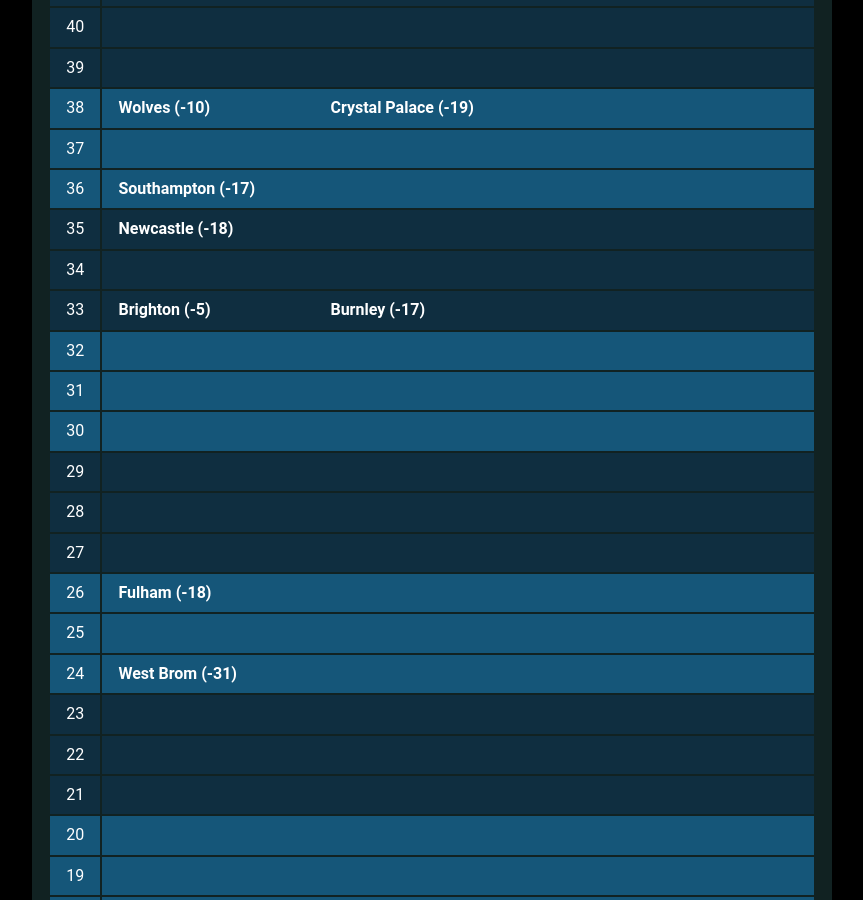
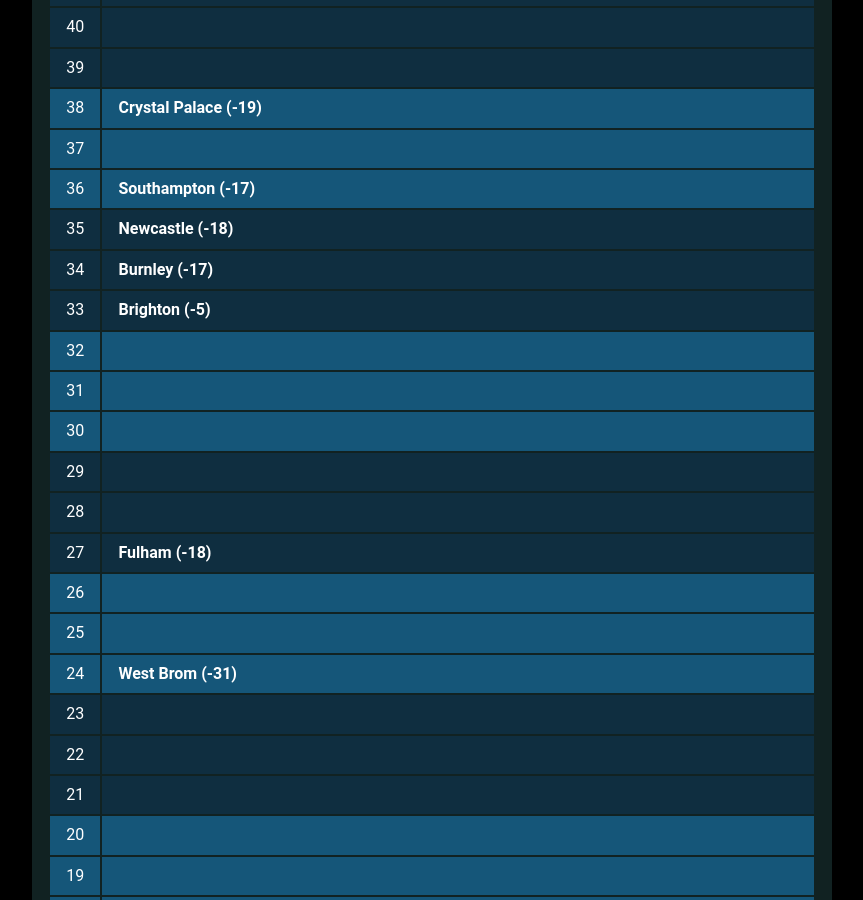
Before and after one commit to muru/muru.github.io, a Jekyll site: the page built from resources.md, in a window 1280 px wide and 900 px high, scrolled down 2851 px. Shown: the whole window, without its empty margins (208-1071 px from the left). Built offline with Jekyll 4.4.1, drawn with Linux system fonts in a browser that asks for light colours; some web fonts are replaced; some of the changed text lies outside the part shown.

Commit message:
updated cann-table: Mon 19 Apr 00:03:27 JST 2021

```diff
--- a/cann-table.html
+++ b/cann-table.html
@@ -54,12 +54,12 @@
 	<tr class="cann-row-2">
 		<td class="cann-point"> 64 </td>
 		<td class="cann-clubs">
+			<span class="club-name"> Man Utd (27) </span>
 		</td>
  	</tr>
 	<tr class="cann-row-2">
 		<td class="cann-point"> 63 </td>
 		<td class="cann-clubs">
-			<span class="club-name"> Man Utd (27) </span>
 		</td>
  	</tr>
 	<tr class="cann-row-1">
@@ -151,12 +151,12 @@
 	<tr class="cann-row-2">
 		<td class="cann-point"> 46 </td>
 		<td class="cann-clubs">
+			<span class="club-name"> Arsenal (8) </span>
 		</td>
  	</tr>
 	<tr class="cann-row-2">
 		<td class="cann-point"> 45 </td>
 		<td class="cann-clubs">
-			<span class="club-name"> Arsenal (8) </span>
 			<span class="club-name"> Leeds (0) </span>
 		</td>
  	</tr>
@@ -179,6 +179,7 @@
 	<tr class="cann-row-2">
 		<td class="cann-point"> 41 </td>
 		<td class="cann-clubs">
+			<span class="club-name"> Wolves (-9) </span>
 		</td>
  	</tr>
 	<tr class="cann-row-2">
@@ -194,7 +195,6 @@
 	<tr class="cann-row-1">
 		<td class="cann-point"> 38 </td>
 		<td class="cann-clubs">
-			<span class="club-name"> Wolves (-10) </span>
 			<span class="club-name"> Crystal Palace (-19) </span>
 		</td>
  	</tr>
@@ -218,13 +218,13 @@
 	<tr class="cann-row-2">
 		<td class="cann-point"> 34 </td>
 		<td class="cann-clubs">
+			<span class="club-name"> Burnley (-17) </span>
 		</td>
  	</tr>
 	<tr class="cann-row-2">
 		<td class="cann-point"> 33 </td>
 		<td class="cann-clubs">
 			<span class="club-name"> Brighton (-5) </span>
-			<span class="club-name"> Burnley (-17) </span>
 		</td>
  	</tr>
 	<tr class="cann-row-1">
@@ -255,12 +255,12 @@
 	<tr class="cann-row-2">
 		<td class="cann-point"> 27 </td>
 		<td class="cann-clubs">
+			<span class="club-name"> Fulham (-18) </span>
 		</td>
  	</tr>
 	<tr class="cann-row-1">
 		<td class="cann-point"> 26 </td>
 		<td class="cann-clubs">
-			<span class="club-name"> Fulham (-18) </span>
 		</td>
  	</tr>
 	<tr class="cann-row-1">
@@ -322,8 +322,8 @@
 	<tr class="cann-row-1">
 		<td class="cann-point"> 14 </td>
 		<td class="cann-clubs">
-			<span class="club-name"> Sheff Utd (-38) </span>
+			<span class="club-name"> Sheff Utd (-39) </span>
 		</td>
  	</tr>
 </table>
-<span id="cann-gen-note"> Generated on  Sunday, 18 April 2021 at 00:03 JST. </span>
+<span id="cann-gen-note"> Generated on  Monday, 19 April 2021 at 00:03 JST. </span>
```
